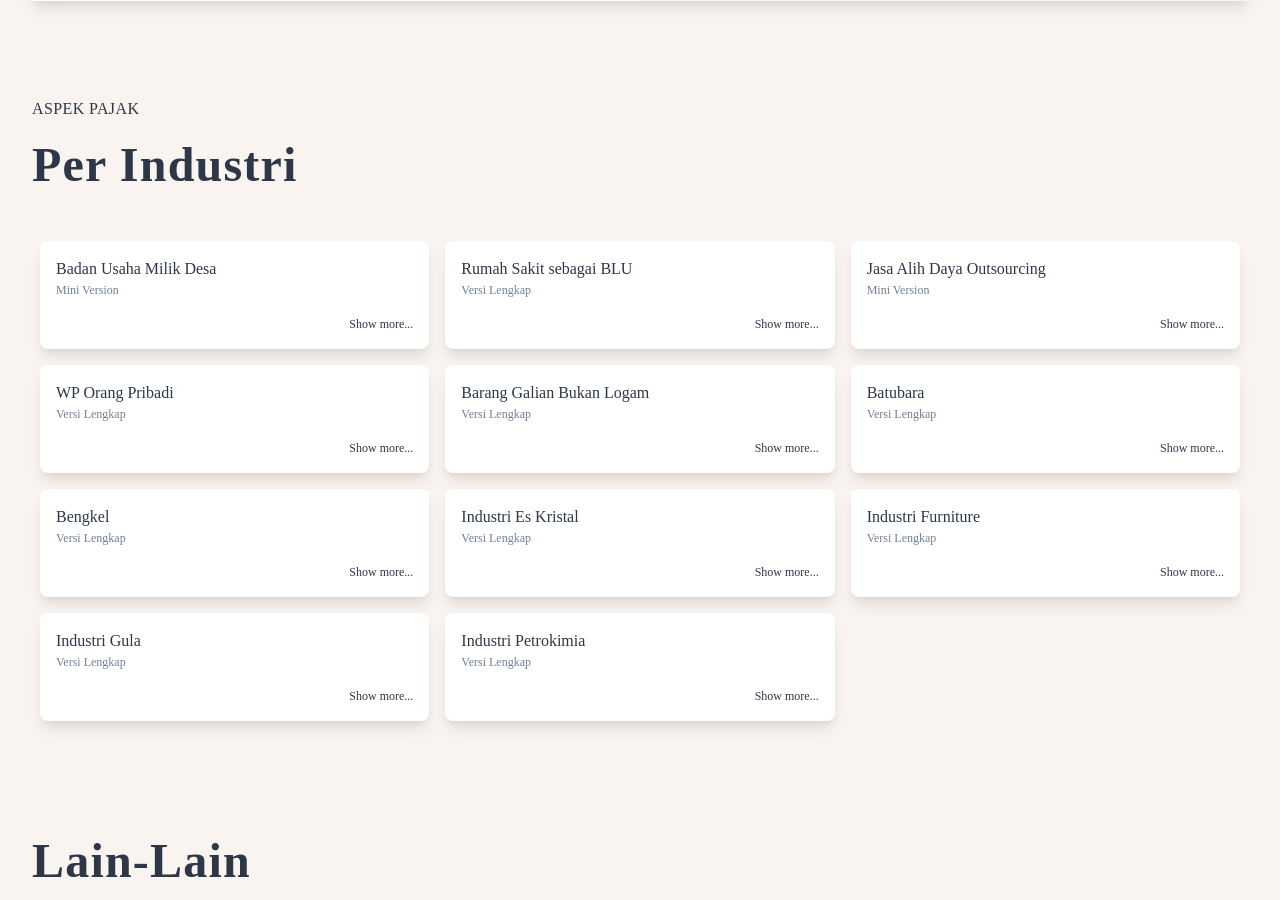
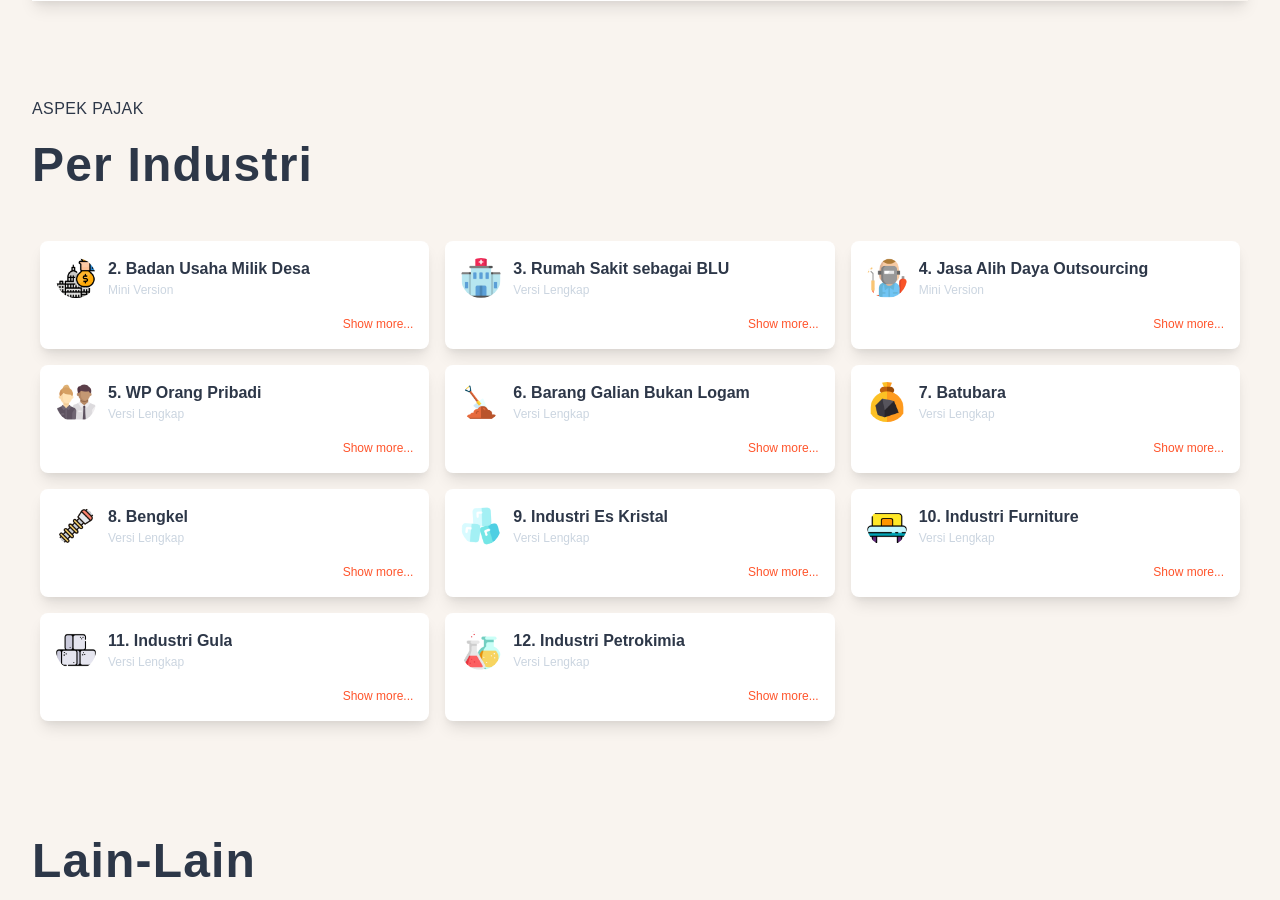
Before and after one commit to kelaspajak/rhinotail, a Jekyll site: the page built from index.html, in a window 1280 px wide and 900 px high, scrolled down 1172 px. Built offline with Jekyll 4.4.1, drawn with Linux system fonts in a browser that asks for light colours.

Commit message:
Update index.html

```diff
--- a/index.html
+++ b/index.html
@@ -1,6 +1,6 @@
 ---
 layout: default
-style: "font-family: Montserrat;"
+style: "font-family: 'Montserrat', sans-serif;"
 ---
 <div class="container mt-8 p-4 sm:p-8  mx-auto text-gray-800">
 
@@ -84,15 +84,29 @@ style: "font-family: Montserrat;"
       {% assign sort1 = site.fitur | where: "category", namatopik | sort: "modifiedTime" %}
       {% for titles in sort1 limit:12 %}
       {% if titles.topik != nil %}
-    <div class="w-full md:w-1/2 lg:w-1/3 px-2 my-2">
-      <div class="shadow-lg rounded-lg shadow-lg bg-white">
-        <div class="flex flex-col p-4">
-          <p class="text-md">{{titles.title}}</p>
-          <p class="text-gray-600 text-xs">{{titles.topik}}</p>
-          <a href="{{titles.linkurl}}" class="self-end mt-4 text-xs" target="_blank">Show more...</a>
+      <div class="w-full md:w-1/2 lg:w-1/3 px-2 my-2">
+        <div class="shadow-lg rounded-lg shadow-lg bg-white">
+          <div class="flex flex-col p-4">
+            <div class="flex items-center">
+                <div class="flex-shrink-0 w-10 h-10">
+                    {% if titles.img %}
+                    <img class="w-full h-full rounded-full"
+                    src="{{site.baseurl}}/assets/icon/{{namatopik}}/{{titles.img}}" alt="{{titles.title}}" />
+                    {% else %}
+                    <div class="bulat-{{ forloop.index0 }} border-2 rounded-full border-gray-600 w-6 h-6 mr-2 mt-1"></div>
+                    {% endif %}
+                </div>
+                <div class="ml-3">
+                    <p class="text-md truncate font-semibold whitespace-no-wrap">
+                        {{ forloop.index0 | plus: 1 }}. {{titles.title}}
+                    </p>
+                    <p class="text-gray-400 text-xs">{{titles.topik}}</p>
+                </div>
+            </div>
+            <a href="{{titles.linkurl}}" class="self-end mt-4 text-xs text-reddish-500" target="_blank">Show more...</a>
+          </div>
         </div>
       </div>
-    </div>
     {% endif %}
     {% endfor %}
   </div>
```
